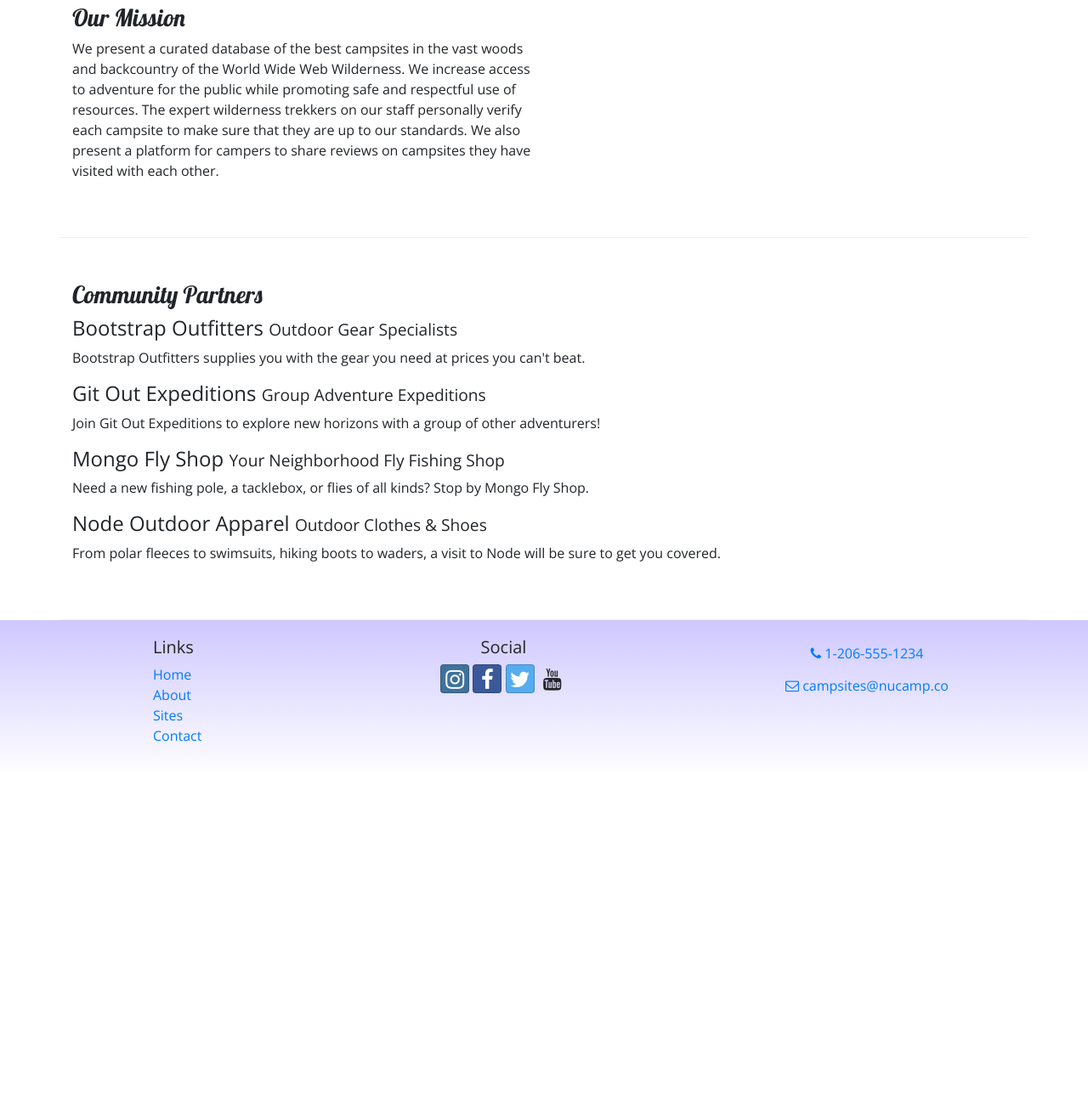
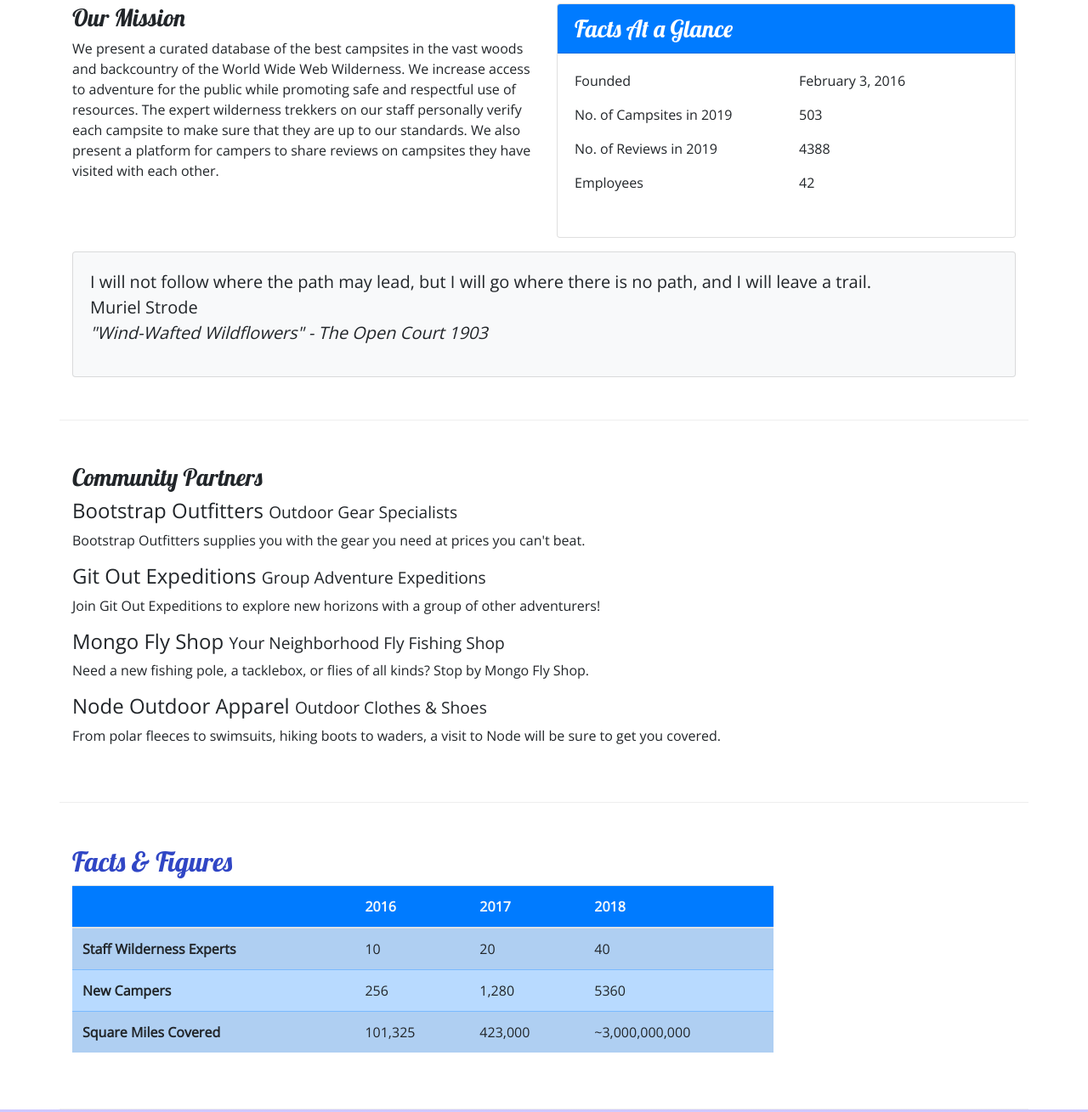
Before and after one commit to lmriii/nc-boots-project, a website: page aboutus.html in a window 1280 px wide. Shown: the part 400-1709 px from the top of the page at 85% size. Before the commit the page ends 1314 px from the top, so only its background shows below. Drawn offline with nearby package versions, Linux system fonts and the light colour scheme.

Commit message:
added card and table to aboutus.html

```diff
--- a/aboutus.html
+++ b/aboutus.html
@@ -76,6 +76,32 @@
                     campsite to make sure that they are up to our standards. We also present a platform for campers to
                     share reviews on campsites they have visited with each other.</p>
             </div>
+            <div class="col-sm-6">
+                <div class="card">
+                    <h3 class="card-header bg-primary text-white">Facts At a Glance</h3>
+                    <div class="card-body">
+                        <dl class="row">
+                            <dl class="col-6">Founded</dl>
+                            <dl class="col-6">February 3, 2016</dl>
+                            <dl class="col-6">No. of Campsites in 2019</dl>
+                            <dl class="col-6">503</dl>
+                            <dl class="col-6">No. of Reviews in 2019</dl>
+                            <dl class="col-6">4388</dl>
+                            <dl class="col-6">Employees</dl>
+                            <dl class="col-6">42</dl>
+                        </dl>
+                    </div>
+                </div>
+            </div>
+            <div class="col">
+                <div class="card bg-light mt-3">
+                    <blockquote class="blockquote card-body">
+                        <p class="mb-0">I will not follow where the path may lead, but I will go where there is no path, and I will leave a trail.</p>
+                        <footer>Muriel Strode</footer>
+                        <cite title="Source Title">"Wind-Wafted Wildflowers" - The Open Court 1903</cite>
+                    </blockquote>
+                </div>
+            </div>
         </div>
 
         <div>
@@ -98,10 +124,47 @@
                         Node will be sure to get you covered.</p>
                 </div>
             </div>
+            <div class="row row-content">
+                <div class="col-9">
+                    <h2>Facts &amp; Figures</h2>
+                    <div class="table-responsive">
+                        <table class="table table-striped">
+                            <thead>
+                                <tr class="bg-primary text-light">
+                                    <th></th>
+                                    <th>2016</th>
+                                    <th>2017</th>
+                                    <th>2018</th>
+                                </tr>
+                            </thead>
+                            <tbody class="table-primary">
+                                <tr>
+                                    <th>Staff Wilderness Experts</th>
+                                    <td>10</td>
+                                    <td>20</td>
+                                    <td>40</td>
+                                </tr>
+                                <tr>
+                                    <th>New Campers</th>
+                                    <td>256</td>
+                                    <td>1,280</td>
+                                    <td>5360</td>
+                                </tr>
+                                <tr>
+                                    <th>Square Miles Covered</th>
+                                    <td>101,325</td>
+                                    <td>423,000</td>
+                                    <td>~3,000,000,000</td>
+                                </tr>
+                            </tbody>
+                        </table>
+                    </div>
+                </div>
+            </div>
         </div>
     </div>
 
-    <footer>
+    <footer class="site-footer">
         <div class="container">
             <div class="row">
                 <div class="col-4 col-sm-2 offset-1">
--- a/css/styles.css
+++ b/css/styles.css
@@ -15,7 +15,7 @@
     color: #cec8ff;
 }
 
-footer {
+.site-footer {
     background-image: linear-gradient(#cec8ff, white);
     padding: 20px 0;
 }
```
Also changed, not shown: contactus.html (+1 -1 lines), index.html (+1 -1 lines), img/bootstrap-thumb.png (added), img/breadcrumb-trail-thumb.jpg (added), img/breadcrumb-trail.jpg (added), img/chrome-river-thumb.jpg (added), img/chrome-river.jpg (added), img/logo.png (added), img/react-lake-thumb.jpg (added), img/react-lake.jpg (added).
